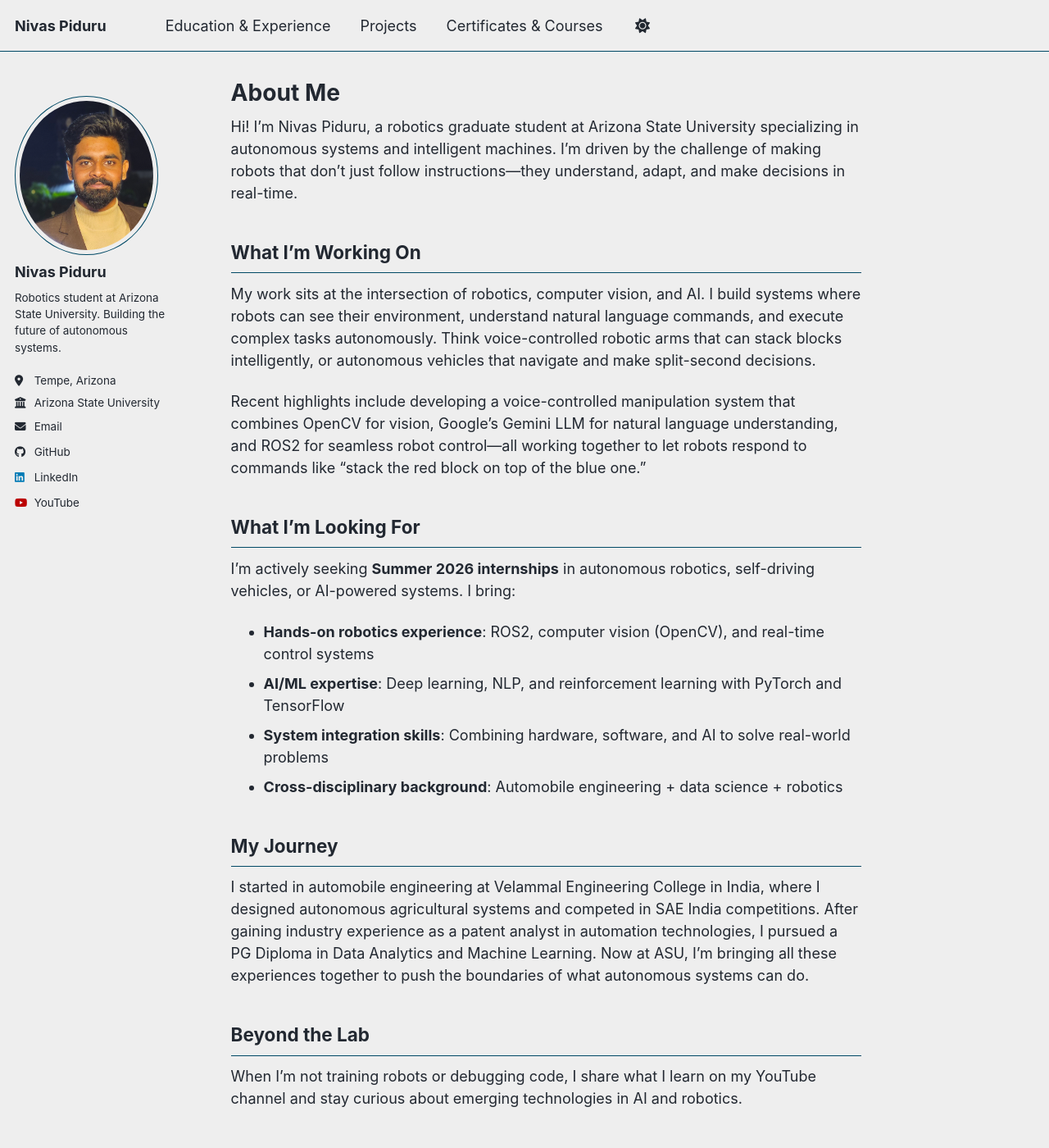
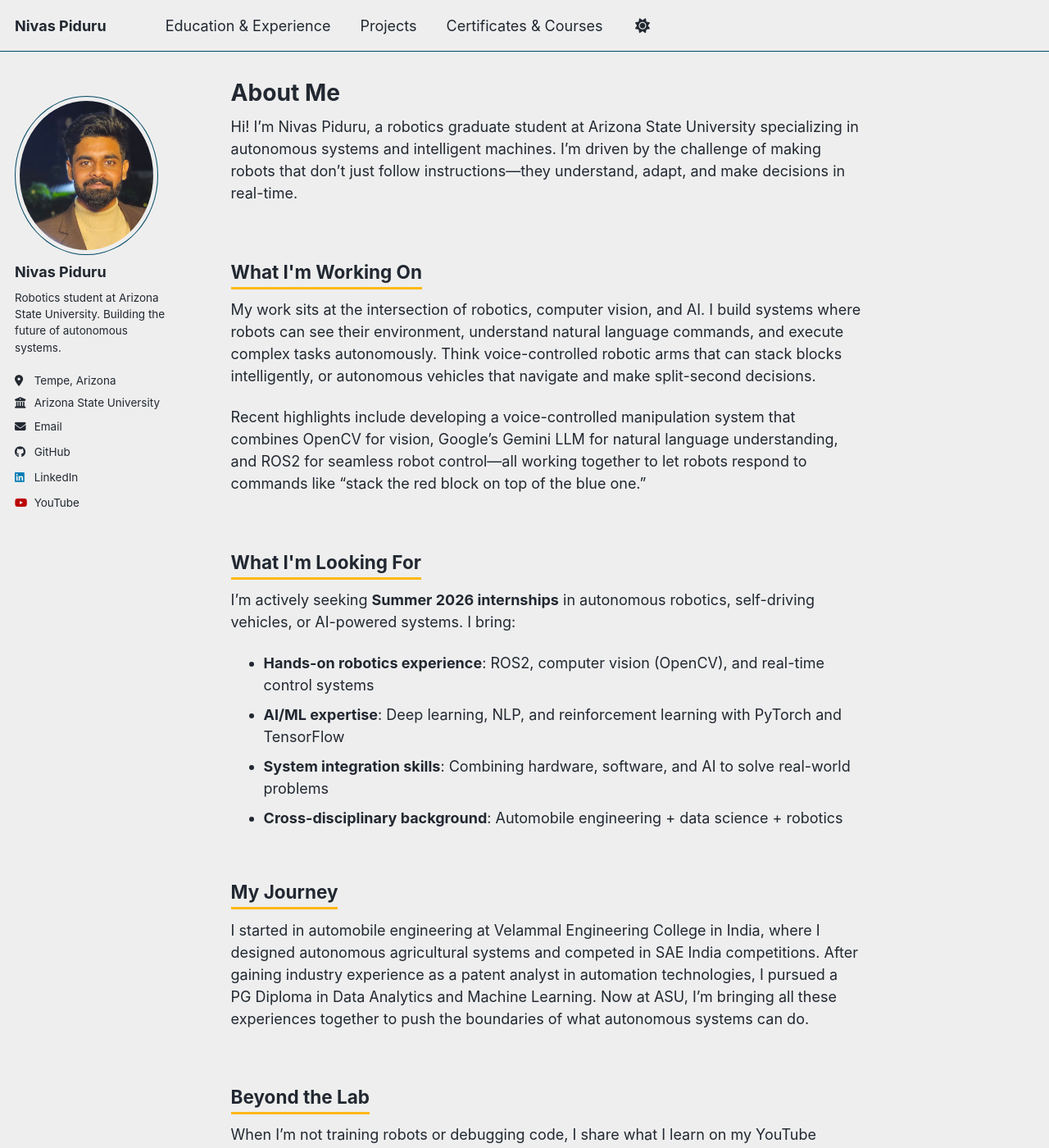
Before and after one commit to NivasPiduru/nivaspiduru.github.io, a Jekyll site: the page built from _pages/about.md, in a window 1280 px wide and 1400 px high. Shown: the whole window at 82% size. Built offline with Jekyll 4.4.1, drawn with Linux system fonts in a browser that asks for light colours; a script bundle is joined from its source files by our own code; library files that are not in the unit come from our copies; some of the changed text lies outside the part shown.

Commit message:
Update about.md

```diff
--- a/_pages/about.md
+++ b/_pages/about.md
@@ -9,13 +9,13 @@ redirect_from:
 
 Hi! I'm Nivas Piduru, a robotics graduate student at Arizona State University specializing in autonomous systems and intelligent machines. I'm driven by the challenge of making robots that don't just follow instructions—they understand, adapt, and make decisions in real-time.
 
-## What I'm Working On
+<h2 style="border-bottom: 3px solid #FDB813; display: inline-block; padding-bottom: 5px;">What I'm Working On</h2>
 
 My work sits at the intersection of robotics, computer vision, and AI. I build systems where robots can see their environment, understand natural language commands, and execute complex tasks autonomously. Think voice-controlled robotic arms that can stack blocks intelligently, or autonomous vehicles that navigate and make split-second decisions.
 
 Recent highlights include developing a voice-controlled manipulation system that combines OpenCV for vision, Google's Gemini LLM for natural language understanding, and ROS2 for seamless robot control—all working together to let robots respond to commands like "stack the red block on top of the blue one."
 
-## What I'm Looking For
+<h2 style="border-bottom: 3px solid #FDB813; display: inline-block; padding-bottom: 5px;">What I'm Looking For</h2>
 
 I'm actively seeking **Summer 2026 internships** in autonomous robotics, self-driving vehicles, or AI-powered systems. I bring:
 
@@ -24,14 +24,14 @@ I'm actively seeking **Summer 2026 internships** in autonomous robotics, self-dr
 - **System integration skills**: Combining hardware, software, and AI to solve real-world problems
 - **Cross-disciplinary background**: Automobile engineering + data science + robotics
 
-## My Journey
+<h2 style="border-bottom: 3px solid #FDB813; display: inline-block; padding-bottom: 5px;">My Journey</h2>
 
 I started in automobile engineering at Velammal Engineering College in India, where I designed autonomous agricultural systems and competed in SAE India competitions. After gaining industry experience as a patent analyst in automation technologies, I pursued a PG Diploma in Data Analytics and Machine Learning. Now at ASU, I'm bringing all these experiences together to push the boundaries of what autonomous systems can do.
 
-## Beyond the Lab
+<h2 style="border-bottom: 3px solid #FDB813; display: inline-block; padding-bottom: 5px;">Beyond the Lab</h2>
 
 When I'm not training robots or debugging code, I share what I learn on my YouTube channel and stay curious about emerging technologies in AI and robotics.
 
-## Let's Connect
+<h2 style="border-bottom: 3px solid #FDB813; display: inline-block; padding-bottom: 5px;">Let's Connect</h2>
 
 Whether you're working on cutting-edge robotics, hiring for internships, or just want to talk about autonomous systems—I'd love to hear from you. Reach out via email or connect on LinkedIn!
```
